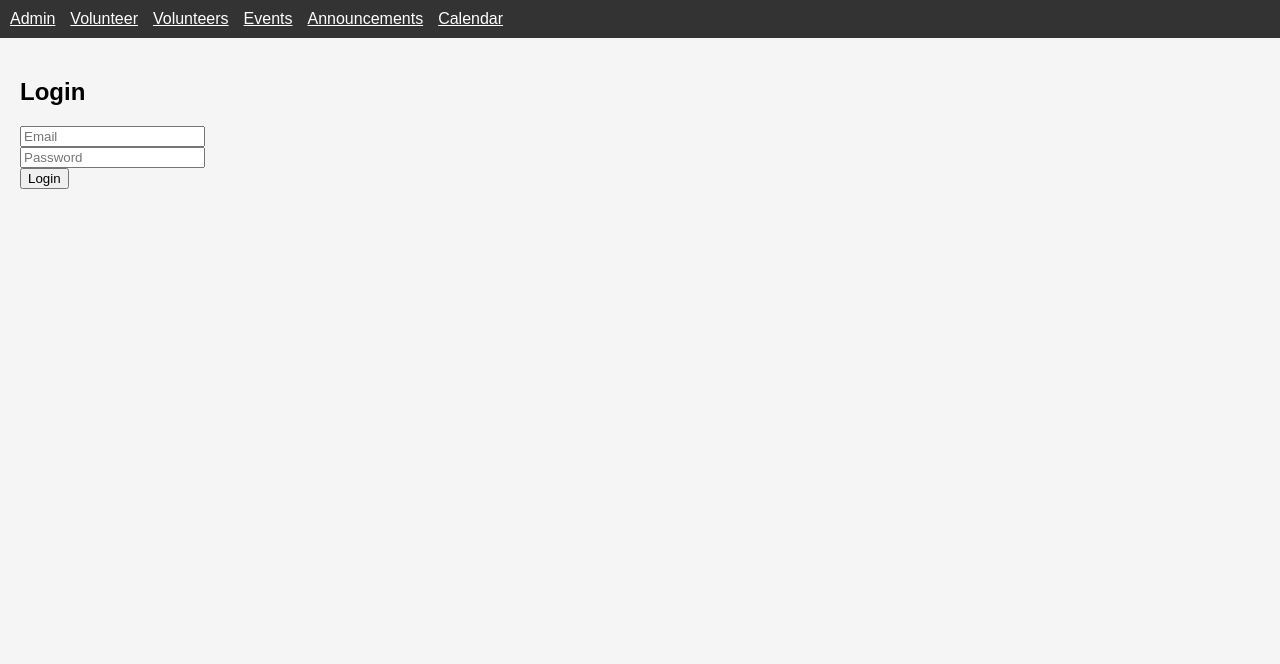
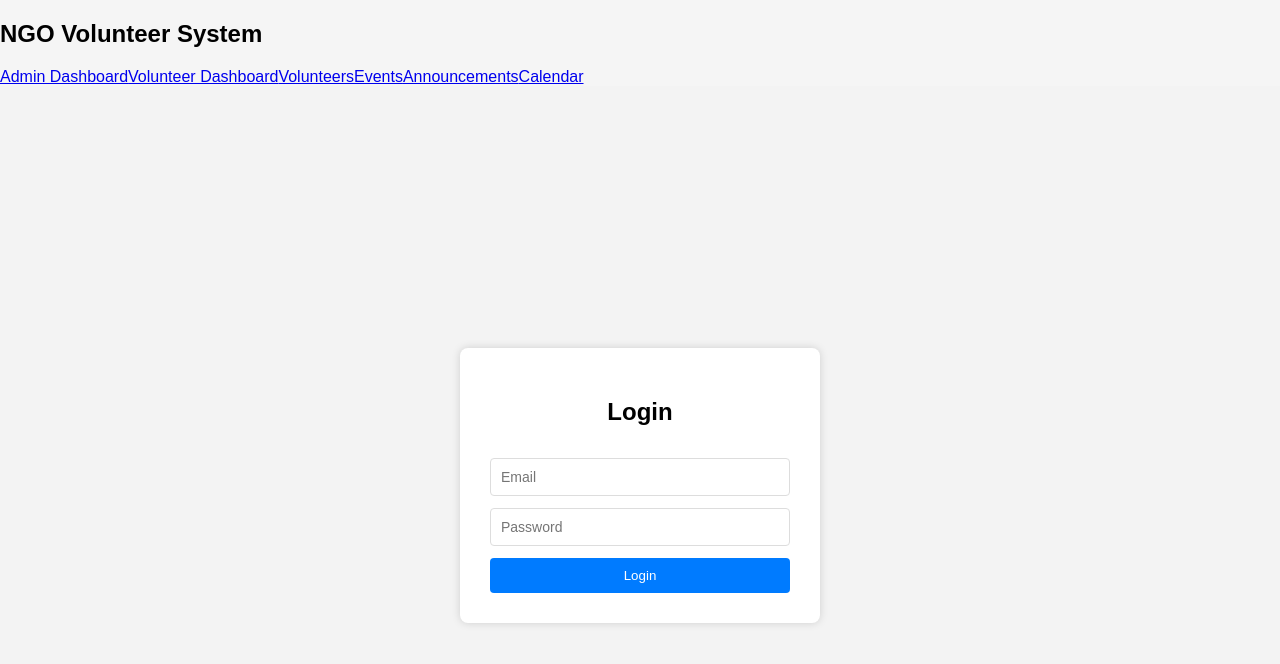
Before and after one commit to Sanjana-Chinnannavar/ngo-app, a React (Vite) app: page /login in a window 1280 px wide. Shown: the top 664 px of the page. Built offline with nearby package versions, Linux system fonts and the light colour scheme.

Commit message:
Modified Navbar and Login UI

```diff
--- a/src/components/Navbar.jsx
+++ b/src/components/Navbar.jsx
@@ -1,28 +1,21 @@
 import { Link } from "react-router-dom";
+//import "./Navbar.css"; // optional if you want to style later
 
-const Navbar = () => {
+export default function Navbar() {
   return (
-    <nav style={{ padding: "10px", background: "#333", color: "white" }}>
-      <Link to="/admin" style={{ marginRight: "15px", color: "white" }}>
-        Admin
-      </Link>
-      <Link to="/volunteer" style={{ marginRight: "15px", color: "white" }}>
-        Volunteer
-      </Link>
-      <Link to="/volunteers" style={{ marginRight: "15px", color: "white" }}>
-        Volunteers
-      </Link>
-      <Link to="/events" style={{ marginRight: "15px", color: "white" }}>
-        Events
-      </Link>
-      <Link to="/announcements" style={{ marginRight: "15px", color: "white" }}>
-        Announcements
-      </Link>
-      <Link to="/calendar" style={{ color: "white" }}>
-        Calendar
-      </Link>
+    <nav className="navbar">
+      <div className="nav-left">
+        <h2>NGO Volunteer System</h2>
+      </div>
+
+      <div className="nav-right">
+        <Link to="/admin">Admin Dashboard</Link>
+        <Link to="/volunteer">Volunteer Dashboard</Link>
+        <Link to="/volunteers">Volunteers</Link>
+        <Link to="/events">Events</Link>
+        <Link to="/announcements">Announcements</Link>
+        <Link to="/calendar">Calendar</Link>
+      </div>
     </nav>
   );
-};
-
-export default Navbar;
+}
--- a/src/pages/Login.jsx
+++ b/src/pages/Login.jsx
@@ -1,48 +1,74 @@
 import { useState } from "react";
-import { useAuth } from "../context/AuthContext";
-import { useNavigate } from "react-router-dom";
 
 const Login = () => {
-  const { login } = useAuth();
-  const navigate = useNavigate();
-
   const [email, setEmail] = useState("");
   const [password, setPassword] = useState("");
-  const [error, setError] = useState("");
-
-  const handleSubmit = (e) => {
-    e.preventDefault();
-    const ok = login(email, password);
-    if (ok) {
-      navigate("/admin"); // temp redirect
-    } else {
-      setError("Invalid credentials");
-    }
-  };
 
   return (
-    <div style={{ padding: 20 }}>
-      <h2>Login</h2>
-      <form onSubmit={handleSubmit}>
+    <div style={styles.container}>
+      <div style={styles.card}>
+        <h2 style={styles.title}>Login</h2>
+
         <input
+          style={styles.input}
           placeholder="Email"
           value={email}
           onChange={(e) => setEmail(e.target.value)}
-        /><br />
+        />
 
         <input
+          style={styles.input}
+          type="password"
           placeholder="Password"
-          type="password"
           value={password}
           onChange={(e) => setPassword(e.target.value)}
-        /><br />
+        />
 
-        {error && <p style={{color: 'red'}}>{error}</p>}
+        <button style={styles.button}>
+          Login
+        </button>
 
-        <button>Login</button>
-      </form>
+        {/* Person C will replace this button’s functionality later */}
+      </div>
     </div>
   );
 };
 
+const styles = {
+  container: {
+    height: "100vh",
+    display: "flex",
+    justifyContent: "center",
+    alignItems: "center",
+    background: "#f3f3f3",
+  },
+  card: {
+    padding: "30px",
+    background: "white",
+    borderRadius: "8px",
+    width: "300px",
+    boxShadow: "0 0 8px rgba(0,0,0,0.15)",
+    display: "flex",
+    flexDirection: "column",
+    gap: "12px",
+  },
+  title: {
+    textAlign: "center",
+  },
+  input: {
+    padding: "10px",
+    borderRadius: "4px",
+    border: "1px solid #ddd",
+    fontSize: "14px",
+  },
+  button: {
+    padding: "10px",
+    background: "#007bff",
+    color: "white",
+    border: "none",
+    borderRadius: "4px",
+    cursor: "pointer",
+  },
+};
+
 export default Login;
```
Also changed, not shown: src/components/Navbar.css (added).
